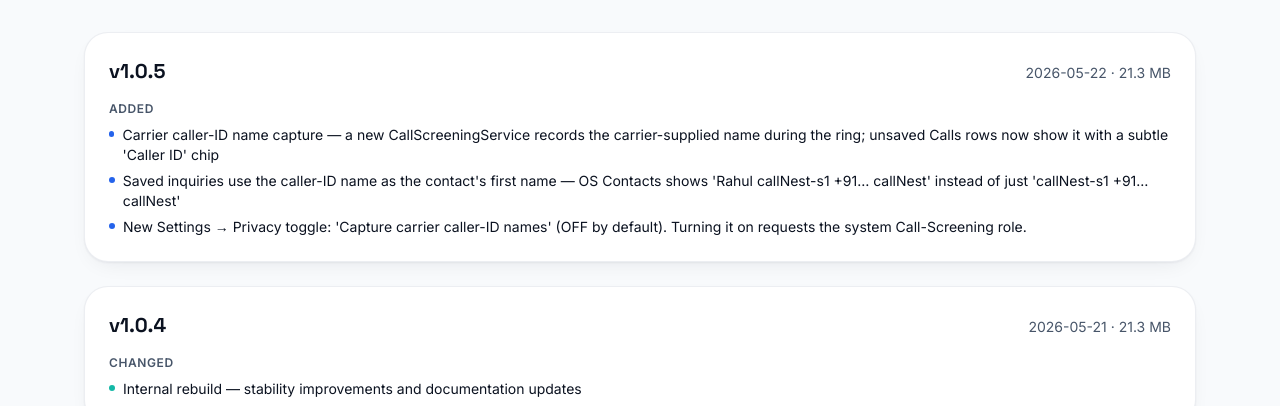
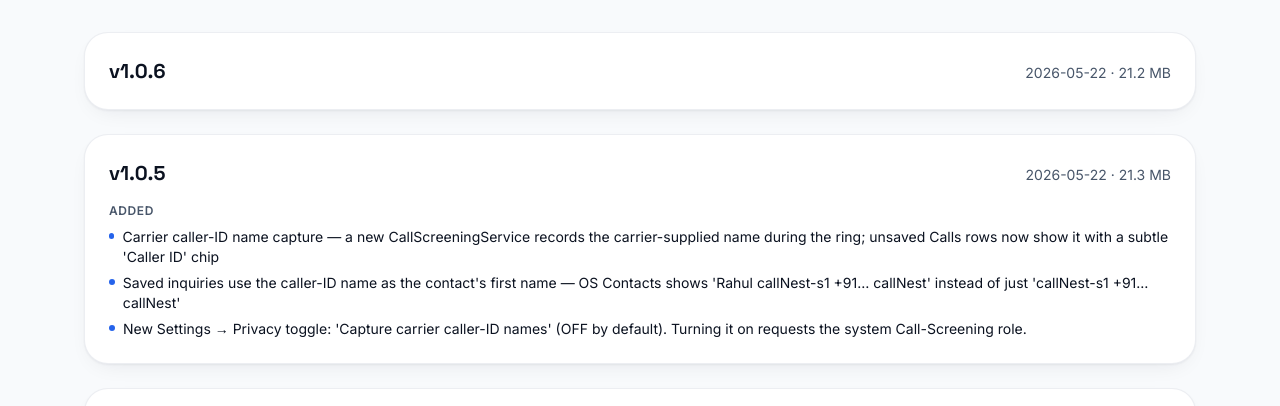
Before and after one commit to mahendra2811/web_callNest_marketing, a Next.js app: page /changelog in a window 1280 px wide. Shown: the part 217-623 px from the top of the page. Built offline with nearby package versions, Linux system fonts and the light colour scheme; no server answers.

Commit message:
release: callNest v1.0.6 (sha256 5922f005…)

```diff
--- a/src/content/releases.ts
+++ b/src/content/releases.ts
@@ -10,6 +10,16 @@ export type Release = {
 };
 
 export const RELEASES: Release[] = [
+  {
+    version: "1.0.6",
+    date: "2026-05-22",
+    size: "21.2 MB",
+    sha256: "5922f005c948f92f0ea8090f1e785917fa80db4e51f1b75986c0c63075ecdaf8",
+    added: [],
+    changed: [],
+    fixed: [],
+    downloadUrl: "/apk/callnest-latest.apk",
+  },
   {
     version: "1.0.5",
     date: "2026-05-22",
```
Also changed, not shown: public/versions-stable.json (+5 -5 lines), 1 other file (tests, documents, lock files or other folders).
